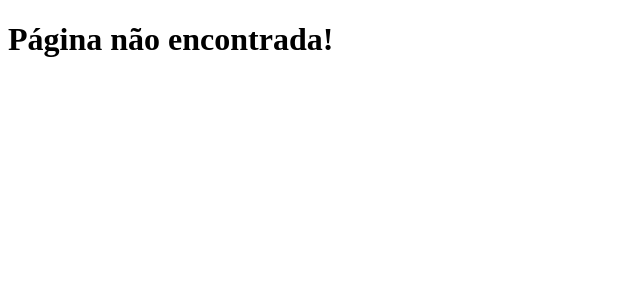
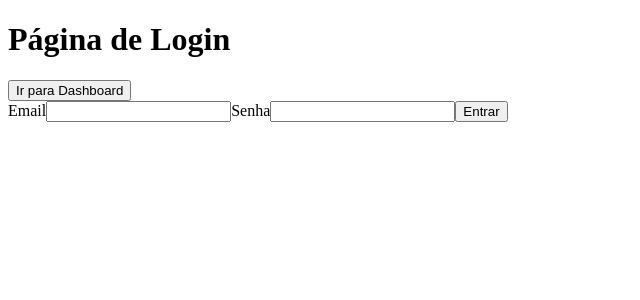
Before and after one commit to Rafiere/course_youtube_curso-de-react-para-iniciantes, a React (Create React App) app: page /login in a window 1280 px wide. Shown: the top 300 px of the page, without its empty margins (0-640 px from the left). Built offline with nearby package versions, Linux system fonts and the light colour scheme.

Commit message:
feat: add login and form page.

```diff
--- a/src/app/pages/dashboard/Dashboard.tsx
+++ b/src/app/pages/dashboard/Dashboard.tsx
@@ -1,7 +1,14 @@
 import React from "react";
+import { Link } from "react-router-dom";
 
 /* Esse será o componente que representará uma página. */
 
 export const Dashboard = () => {
-  return <p>Dashboard</p>;
+  return (
+    <div>
+      <h1>Página de Dashboard</h1>
+      {/* Com a tag "Link", podemos nos mover de uma página para a outra SEM PRECISARMOS RECARREGAR A PÁGINA. */}
+      <Link to={"/login"}>Ir para Login</Link>
+    </div>
+  );
 };
--- a/src/app/pages/index.tsx
+++ b/src/app/pages/index.tsx
@@ -1 +1,2 @@
 export * from "./dashboard/Dashboard";
+export * from "./login/Login";
--- /dev/null
+++ b/src/app/pages/login/Login.tsx
@@ -0,0 +1,47 @@
+import { useState } from "react";
+import { useNavigate } from "react-router-dom";
+
+export const Login = () => {
+  /* É recomendado utilizarmos o "useNavigate" para navegarmos de página usando o RRD6, que é a forma correta ao utilizarmos o React, ou seja, sem recarregarmos a página. */
+  const navigate = useNavigate();
+
+  /* Se não utilizarmos as funções disponibilizadas pelo hook "useState", o componente não será renderizado corretamente. */
+
+  const [email, setEmail] = useState("");
+  const [password, setPassword] = useState("");
+
+  const handleClick = () => {
+    navigate("/dashboard");
+  };
+
+  const handleLogin = () => {};
+
+  return (
+    <div>
+      <h1>Página de Login</h1>
+      <button onClick={handleClick}>Ir para Dashboard</button>
+
+      <form>
+        <label>
+          <span>Email</span>
+          {/* Estamos pegando o valor do "input" e atribuindo ao "state". */}
+          <input value={email} onChange={(e) => setEmail(e.target.value)} />
+        </label>
+
+        <label>
+          <span>Senha</span>
+          <input
+            type="password"
+            value={password}
+            onChange={(e) => setPassword(e.target.value)}
+          />
+        </label>
+
+        {/* Se deixássemos o tipo do botão como "submit", o "reload" seria feito na página. */}
+        <button type="button" onClick={handleLogin}>
+          Entrar
+        </button>
+      </form>
+    </div>
+  );
+};
--- a/src/app/routes/index.tsx
+++ b/src/app/routes/index.tsx
@@ -2,12 +2,13 @@
 
 import React from "react";
 import { BrowserRouter, Route, Routes } from "react-router-dom";
-import { Dashboard } from "../pages";
+import { Dashboard, Login } from "../pages";
 
 const AppRoutes = () => {
   return (
     <BrowserRouter>
       <Routes>
+        <Route path="/login" element={<Login />}></Route>
         <Route path="/dashboard" element={<Dashboard />}></Route>
         <Route path="*" element={<h1>Página não encontrada!</h1>}></Route>
       </Routes>
```
